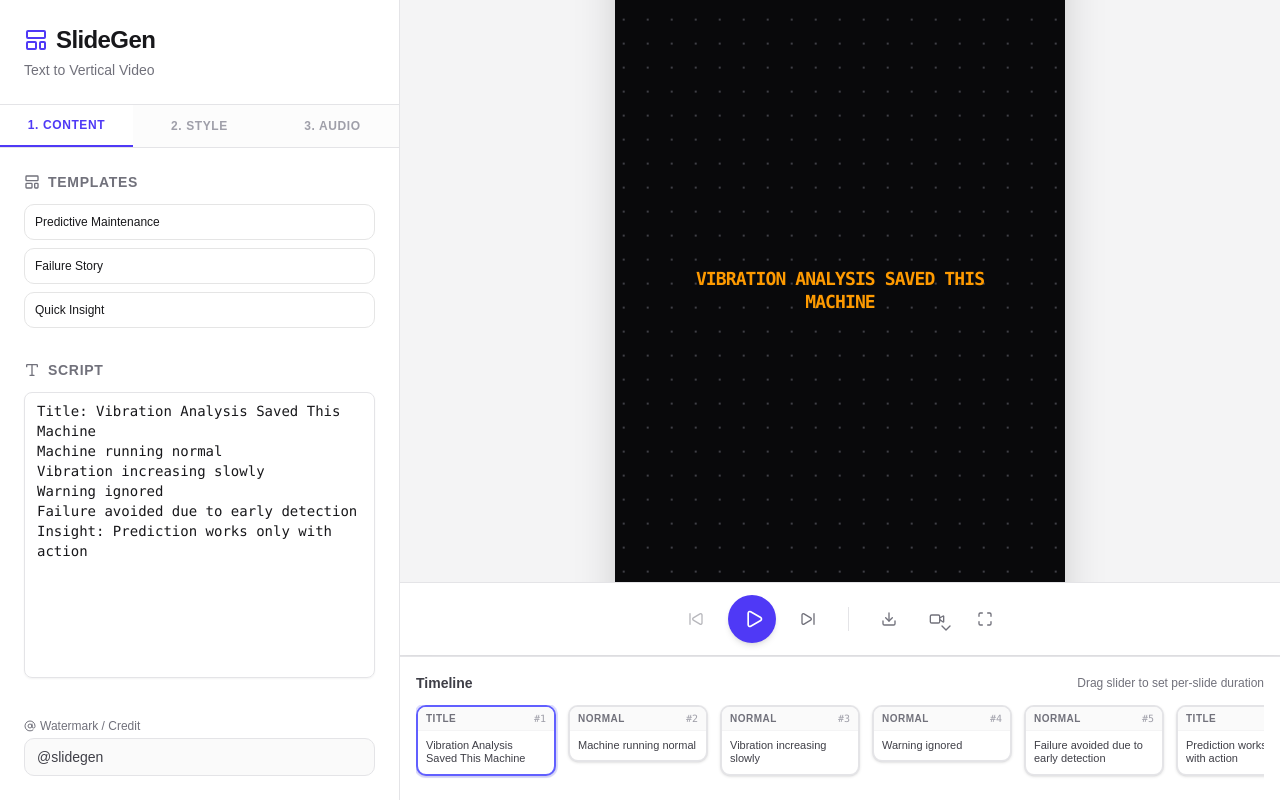
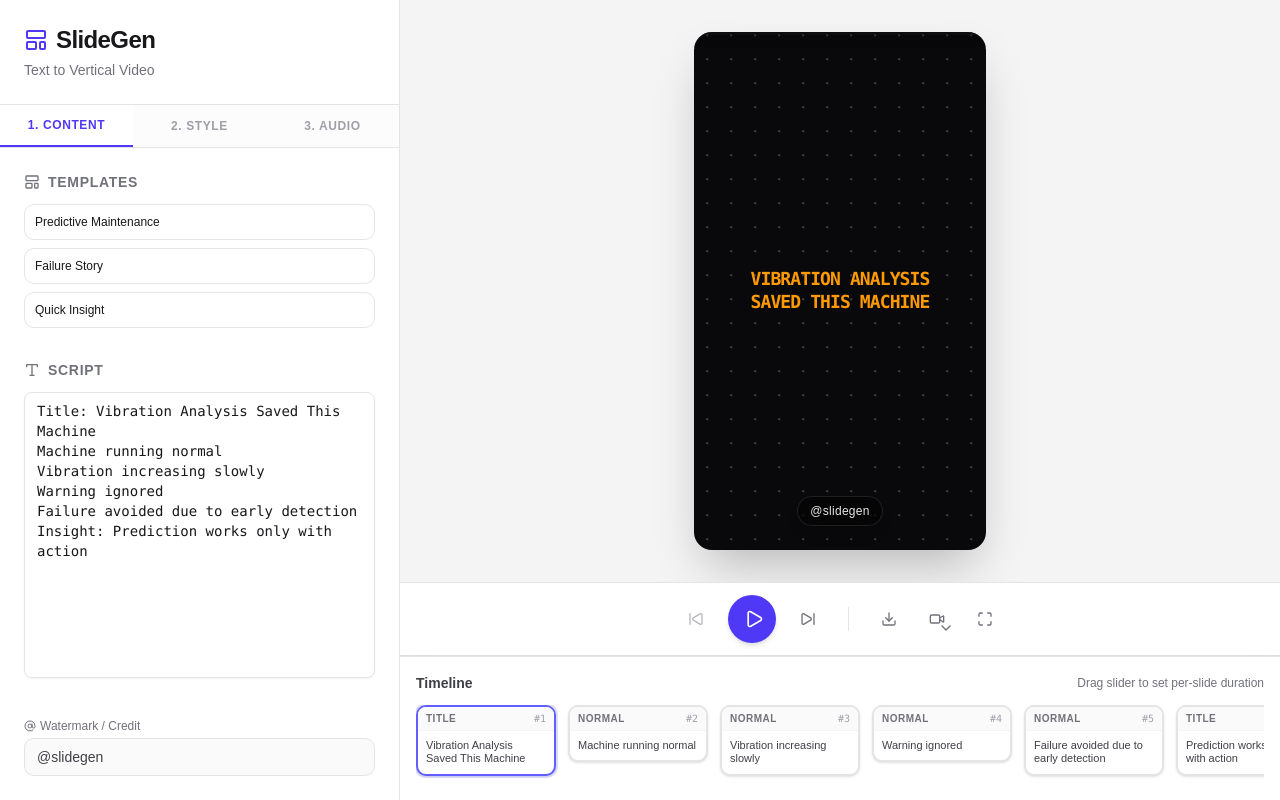
Before and after one commit to toanilsharma/ShortsGen, a React (Vite) app: page / in a window 1280 px wide. Built offline with nearby package versions, Linux system fonts and the light colour scheme.

Commit message:
Initial commit

```diff
--- a/src/App.tsx
+++ b/src/App.tsx
@@ -411,7 +411,7 @@ export default function App() {
       </div>
 
       {/* Left Panel - Controls */}
-      <div className={`w-full md:w-[400px] bg-white border-r border-zinc-200 flex-col h-full overflow-y-auto shrink-0 ${mobileTab === 'preview' ? 'hidden md:flex' : 'flex'} ${isFullscreen ? 'hidden' : ''}`}>
+      <div className={`w-full md:w-[400px] bg-white border-r border-zinc-200 flex-col flex-1 md:flex-none md:h-full overflow-hidden min-h-0 md:shrink-0 ${mobileTab === 'preview' ? 'hidden md:flex' : 'flex'} ${isFullscreen ? 'hidden' : ''}`}>
         <div className="p-4 md:p-6 border-b border-zinc-200 shrink-0">
           <h1 className="text-2xl font-bold tracking-tight flex items-center gap-2">
             <LayoutTemplate className="w-6 h-6 text-indigo-600" />
@@ -793,11 +793,11 @@ export default function App() {
 
       {/* Right Panel - Preview & Timeline */}
       <div
-        className={`w-full md:flex-1 flex flex-col h-full overflow-hidden transition-all duration-300 shrink-0 ${mobileTab === 'edit' ? 'hidden md:flex' : 'flex'} ${isFullscreen ? 'bg-black' : 'bg-zinc-100'}`}
-        ref={containerRef}
+        className={`w-full md:flex-1 flex flex-col flex-1 md:h-full overflow-hidden transition-all duration-300 min-h-0 md:shrink-0 ${mobileTab === 'edit' ? 'hidden md:flex' : 'flex'} ${isFullscreen ? 'bg-black' : 'bg-zinc-100'}`}
       >
         <div
           className={`flex-1 flex flex-col items-center justify-center relative overflow-hidden min-h-0 transition-all ${isFullscreen ? 'p-0' : 'p-4 md:p-8'}`}
+          ref={containerRef}
         >
           {/* Preview Canvas */}
           <div
```
